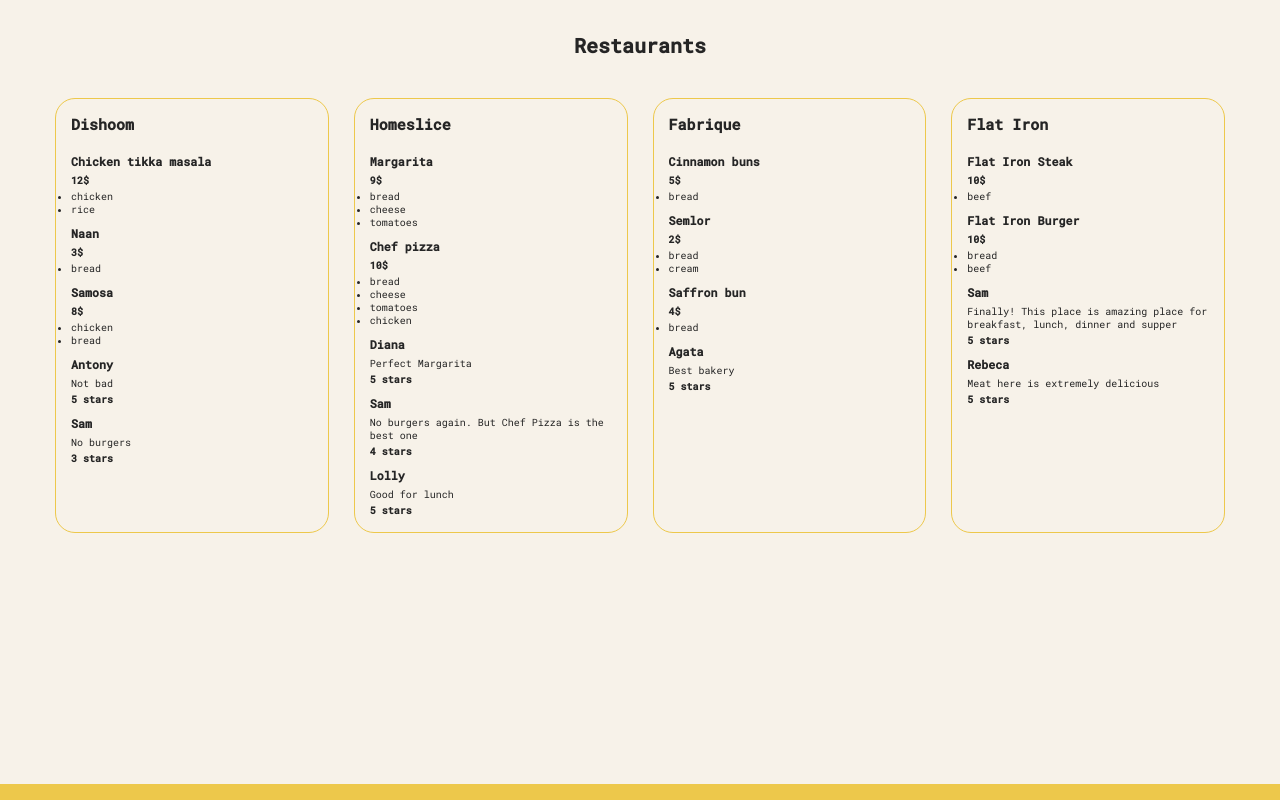
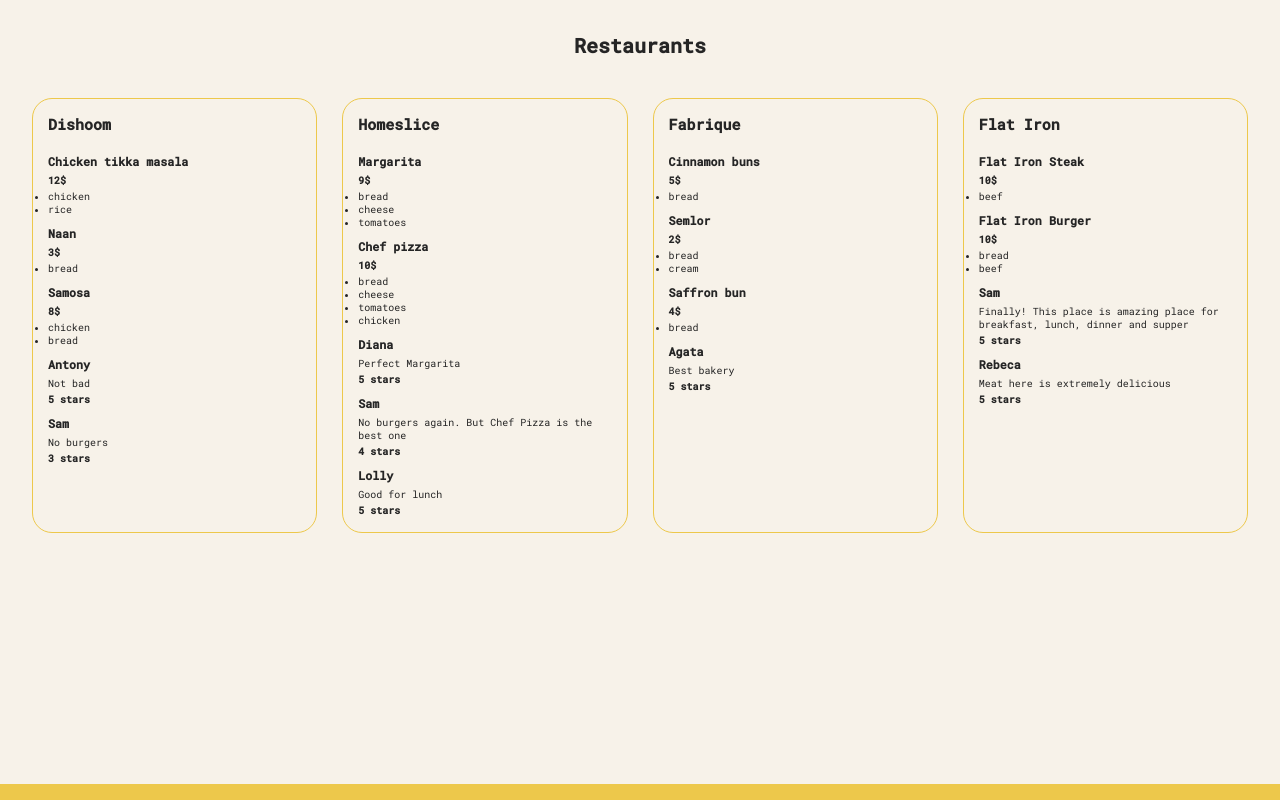
Before and after one commit to IgorPs-111/react-project, a React (Vite) app: page / in a window 1280 px wide. Built offline with nearby package versions, Linux system fonts and the light colour scheme.

Commit message:
added restaurant data

```diff
--- a/assets/styles/index.css
+++ b/assets/styles/index.css
@@ -186,16 +186,6 @@ FONT SIZE SYSTEM (px)
 10 / 12 / 14 / 16 / 18 / 20 / 24 / 30 / 36 / 44 /52 / 62 / 74 / 86 / 98
 */
 
-.container-fluid {
-  max-width: 1200px;
-  padding: 0 15px;
-  margin: 0 auto;
-}
-
-.restaurants-section {
-
-}
-
 .restaurants-section__heading {
   text-align: center;
   margin-bottom: 40px;
--- a/src/componens/restaurants-section/index.jsx
+++ b/src/componens/restaurants-section/index.jsx
@@ -4,7 +4,6 @@ import RestaurantsCard from "../restaurants-card/index.jsx";
 const RestaurantsSection = () => {
   return (
     <div className="restaurants-section">
-      <div className="container-fluid">
       <div className="restaurants-section__main">
         <HeadingSection
           className="restaurants-section__heading"
@@ -15,7 +14,6 @@ const RestaurantsSection = () => {
         </div>
       </div>
     </div>
-    </div>
   );
 };
 export default RestaurantsSection;
```
Also changed, not shown: src/main.jsx (+0 -8 lines). Lines whose indentation alone changed are shown as unchanged.
